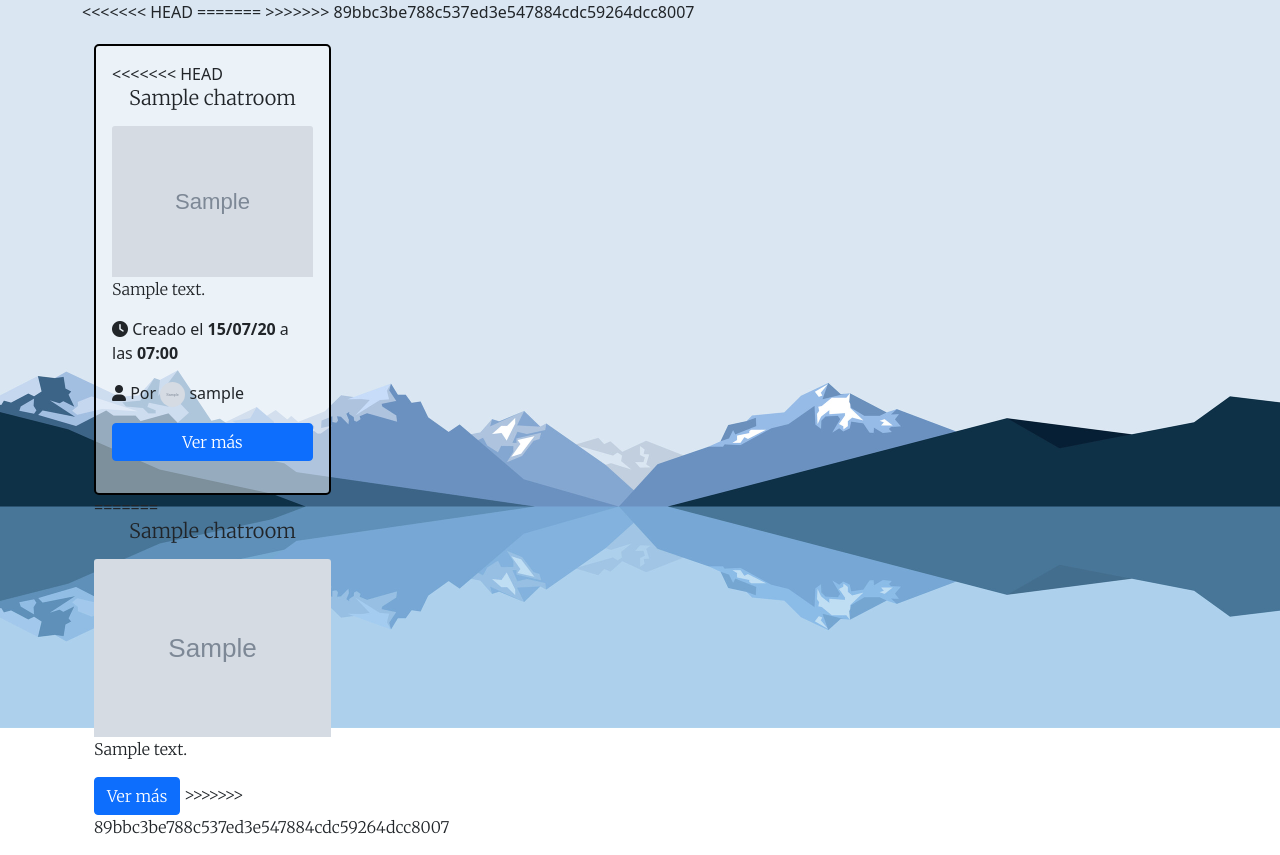
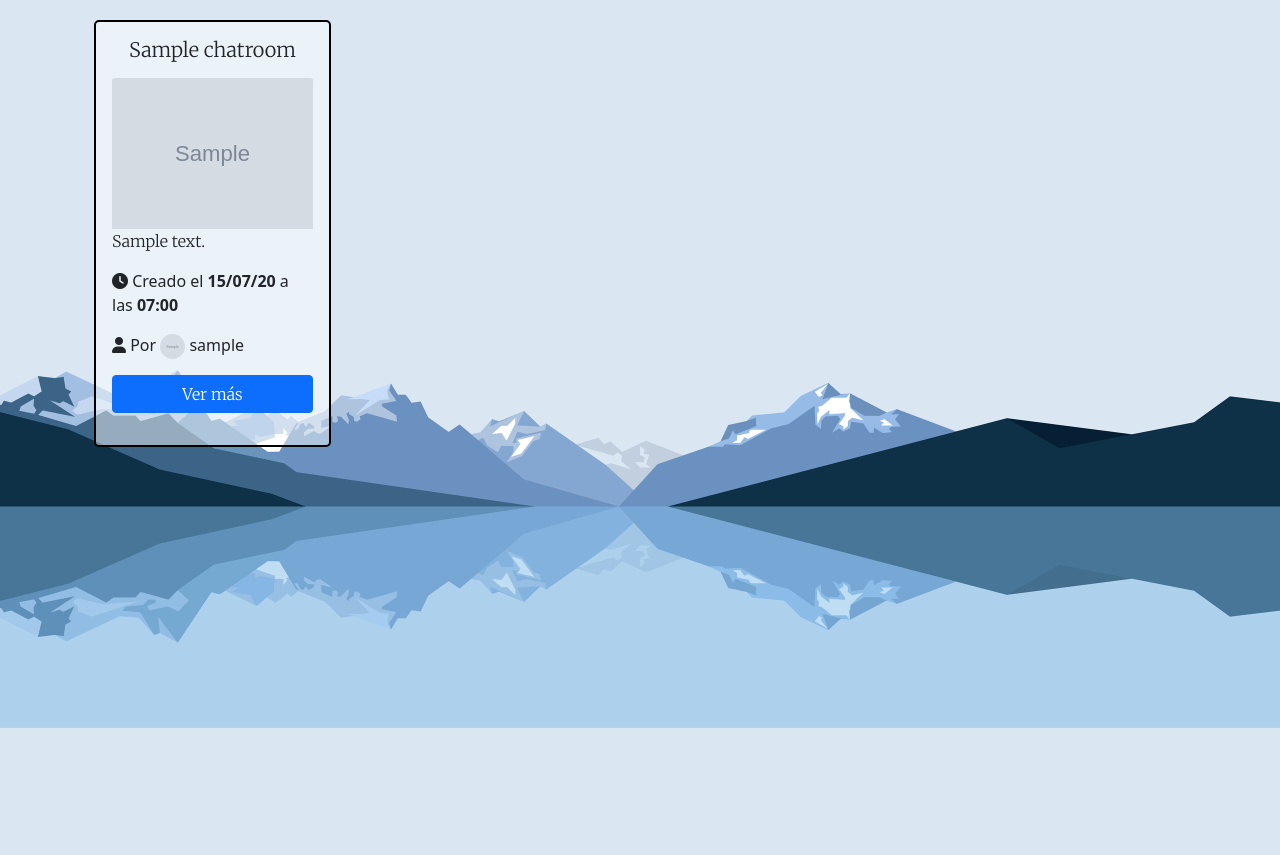
Before and after one commit to Sebastar637/Lobster, a Django app: page /chat/ in a window 1280 px wide. Shown: the part 72-927 px from the top of the page. After the commit the page ends 800 px from the top, so only its background shows below. Run offline with Django 3.2, Linux system fonts and the light colour scheme; tables that the repository leaves empty hold one stand-in row (Sample ...); some web fonts are replaced.

Commit message:
Update chats.html

```diff
--- a/templates/chats.html
+++ b/templates/chats.html
@@ -13,23 +13,6 @@
 
 {% endif %}
 
-<<<<<<< HEAD
-=======
-
-<style>
-    .card-body {
-        border: 2px solid rgb(0, 0, 0);
-        border-radius:5px;
-    }
-    .author-panel{
-        background: #f2f2f2;
-        padding: 20px;
-        border-radius: 10px;
-    }
-</style>
-
-
->>>>>>> 89bbc3be788c537ed3e547884cdc59264dcc8007
 <div class="row post-margin">
     {% if user.is_authenticated %}
             <div class="col-md-3 author-panel gx-5 perfil-user">
@@ -57,7 +40,6 @@
             {% for room in rooms %}
             <div class="col-md-3">
                 <div class="card-body publication-title">
-<<<<<<< HEAD
                     <h5 class="card-title text-center"><p style="font-family: 'Merriweather', serif;">{{room.name}}</h5>
                     <img src="{{ room.image.url }}" class="card-img-top">
 
@@ -69,16 +51,6 @@
                     </div>
                     <p style="font-family: 'Merriweather', serif;"><a href="{% url 'room' room_id=room.id %}" class="btn btn-primary">Ver más</a>
                     </div>
-=======
-                <h5 class="card-title text-center"><p style="font-family: 'Merriweather', serif;">{{room.name}}</h5>
-                <img src="{{ room.image.url }}" class="card-img-top">
-
-                <div class="preview">
-
-                    <p style="font-family: 'Merriweather', serif;">{{room.description|truncatechars:60|truncatewords:20}}
-                </div>
-                <p style="font-family: 'Merriweather', serif;"><a href="{% url 'room' room_id=room.id %}" class="btn btn-primary">Ver más</a>
->>>>>>> 89bbc3be788c537ed3e547884cdc59264dcc8007
                 </div>
 
             {% endfor %}
```
